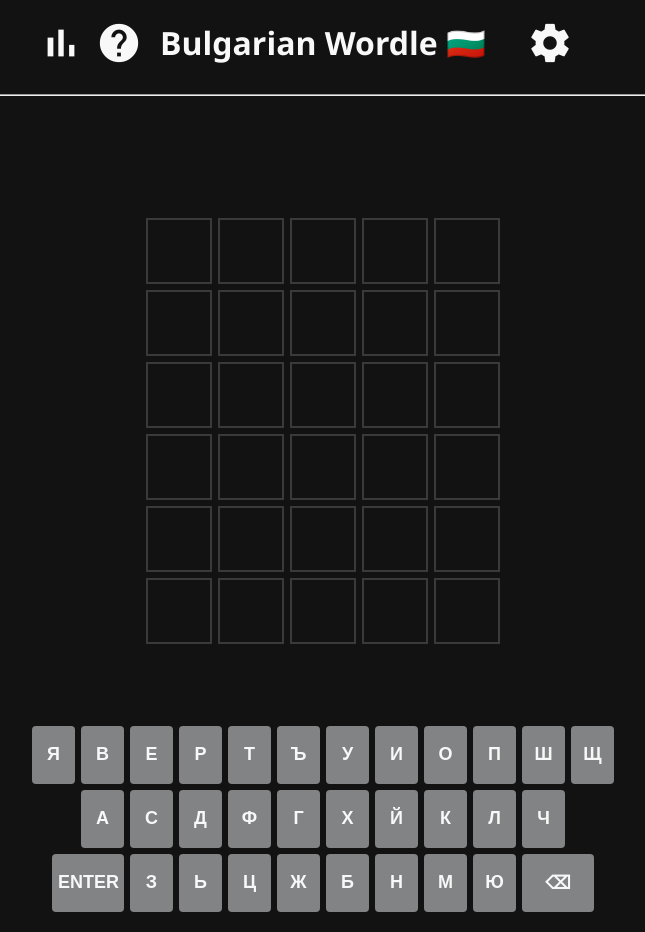
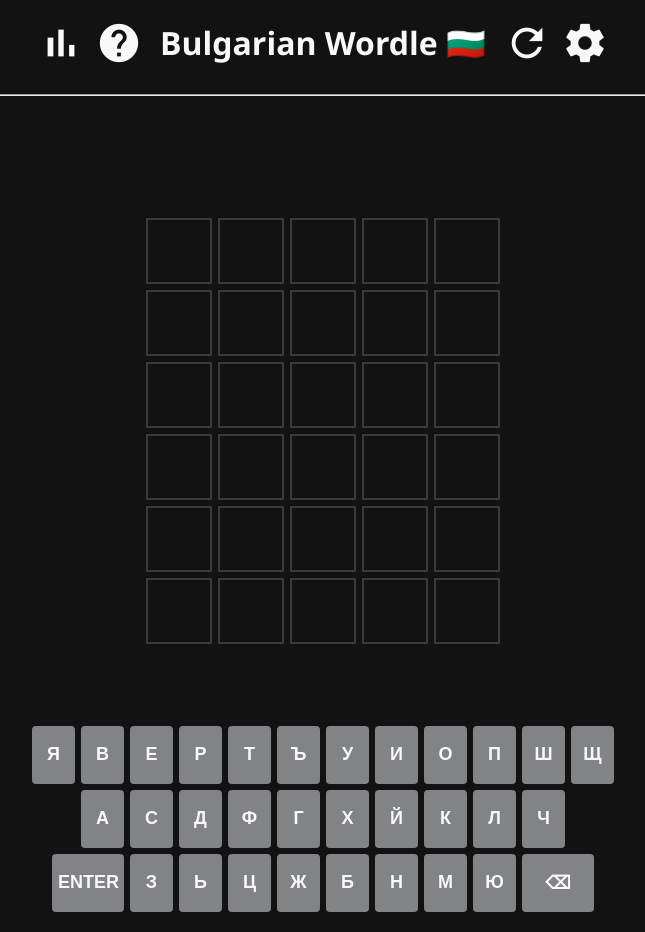
Before and after one commit to PlamenKMihaylov/wordle, a React (Vite) app in the folder wordle/: page / in a window 1280 px wide. Shown: the whole page, without its empty margins (317-962 px from the left). Built offline with nearby package versions, Linux system fonts and the light colour scheme.

Commit message:
Add Evaluating state to prevent double checking Bug

```diff
--- a/wordle/src/App.tsx
+++ b/wordle/src/App.tsx
@@ -19,6 +19,7 @@
   const [isShaking, setIsShaking] = useState(false);
   const [isInvalidWord, setIsInvalidWord] = useState(false);
   const [showInfoModal, setShowInfoModal] = useState(false);
+  const [isEvaluating, setIsEvaluating] = useState(false);
 
   const processKey = useCallback((key: string) => {
     if (isGameLost || isGameWon) return;
@@ -40,6 +41,8 @@
     // ENTER
     if (key === "ENTER" || key === "enter") {
       if (currentGuess.length !== 5) return;
+      if (isEvaluating) return;
+      setIsEvaluating(true);
 
       if (!isWordInWordlist(currentGuess)) {
         setIsShaking(true);
@@ -70,8 +73,10 @@
 
       setKeyboardState(prev => computeKeyboardState(prev, currentGuess, evaluation));
       setCurrentGuess("");
+
+      setTimeout(() => setIsEvaluating(false), 2000 )
     }
-  }, [currentGuess, isGameLost, isGameWon, solution]);
+  }, [currentGuess, isGameLost, isGameWon, solution, isEvaluating]);
 
   useEffect(() => {
     const onKey = (e: KeyboardEvent) => {
--- a/wordle/src/components/Header/Header.tsx
+++ b/wordle/src/components/Header/Header.tsx
@@ -14,6 +14,7 @@
                     <h1>Bulgarian Wordle 🇧🇬</h1>
                 </div>
                 <div className="header-right">
+                    <i className="material-icons" style={{ fontSize: "46px", margin: "6px" }}>refresh</i>
                     <i className="material-icons" style={{ fontSize: "46px", margin: "6px" }}>settings</i>
                 </div>
             </div>
--- a/wordle/src/index.css
+++ b/wordle/src/index.css
@@ -108,7 +108,8 @@
 }
 
 .alert {
-  position: fixed;
+  position: relative;
+  max-width: 360px;
   top: 30px;               /* distance from top */
   left: 50%;               /* center horizontally */
   transform: translateX(-50%);  /* adjust for element width */
@@ -224,7 +225,7 @@
 }
 
 .header-right {
-  justify-self: center;
+  justify-self: end;
 }
 
 .header hr {
```
